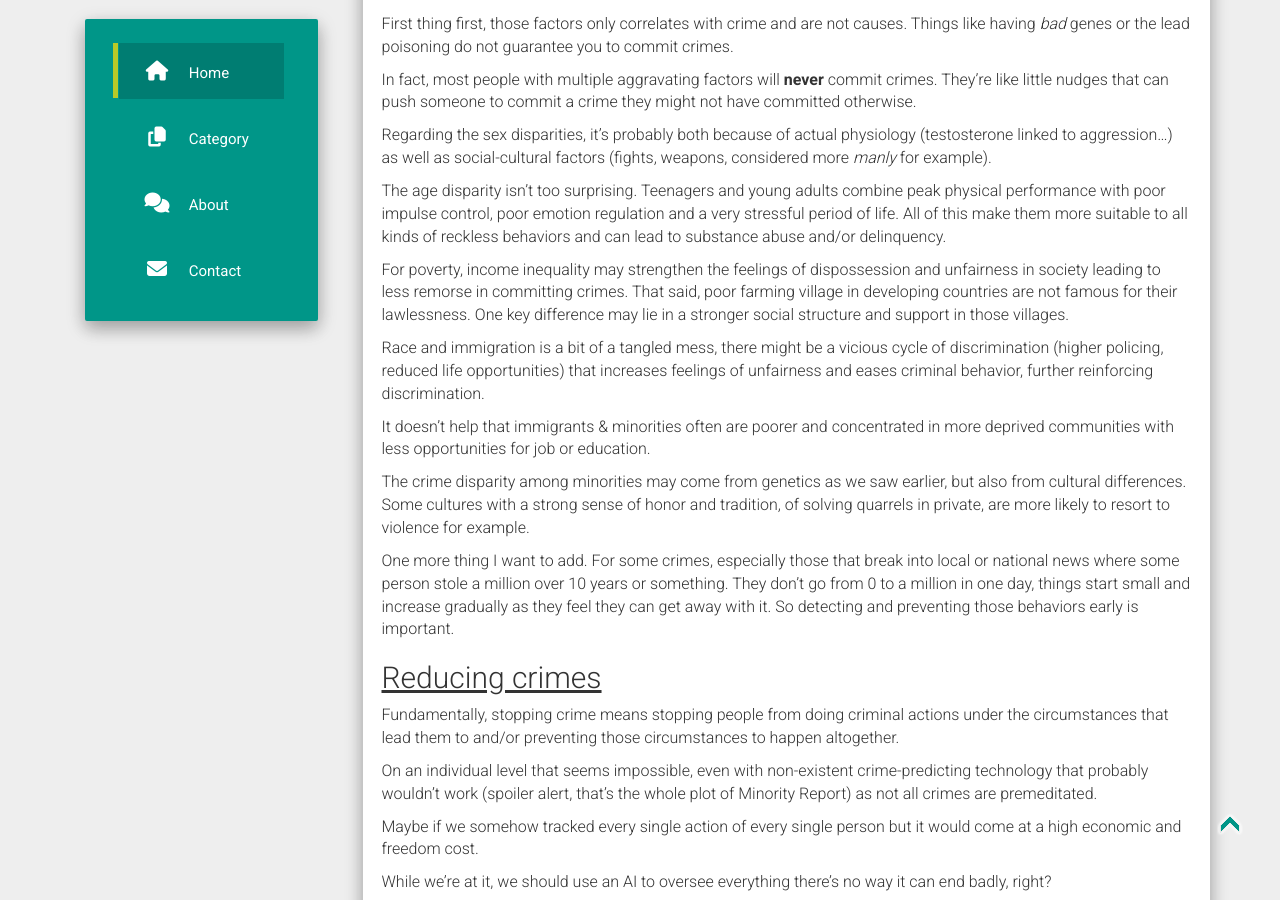
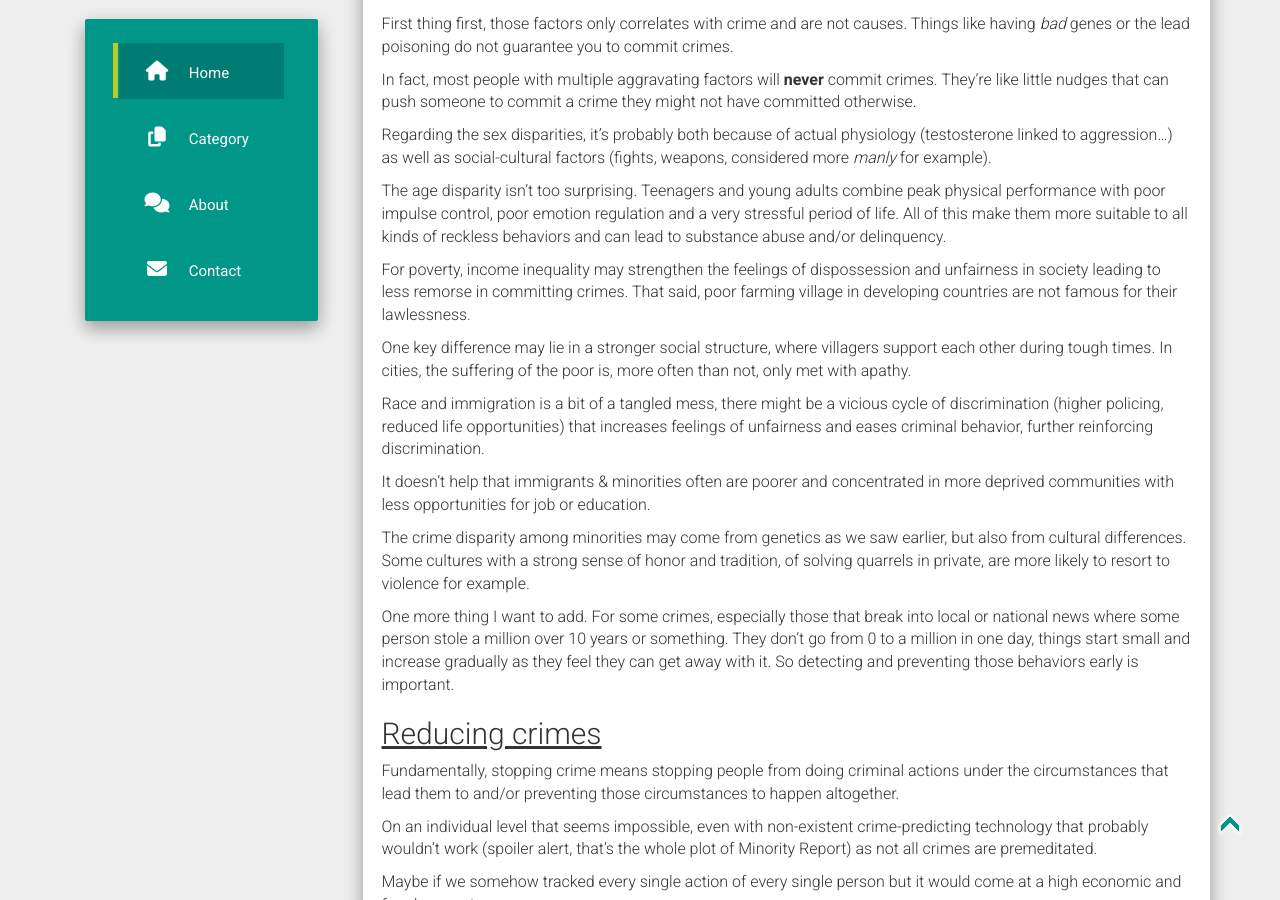
Before and after one commit to WanderingSpaceThinker/nonexistence, a Jekyll site: the page built from _posts/2021-06-19-Society-Issue-1-Crimes.md, in a window 1280 px wide and 900 px high, scrolled down 2361 px. Built offline with Jekyll 4.4.1, drawn with Linux system fonts in a browser that asks for light colours; nearby versions of some CDN libraries; comment, search, counter and statistics services are not loaded.

Commit message:
chore: update post

```diff
--- a/_posts/2021-06-19-Society-Issue-1-Crimes.md
+++ b/_posts/2021-06-19-Society-Issue-1-Crimes.md
@@ -73,7 +73,9 @@ Regarding the sex disparities, it's probably both because of actual physiology (
 
 The age disparity isn't too surprising. Teenagers and young adults combine peak physical performance with poor impulse control, poor emotion regulation and a very stressful period of life. All of this make them more suitable to all kinds of reckless behaviors and can lead to substance abuse and/or delinquency.
 
-For poverty, income inequality may strengthen the feelings of dispossession and unfairness in society leading to less remorse in committing crimes. That said, poor farming village in developing countries are not famous for their lawlessness. One key difference may lie in a stronger social structure and support in those villages.
+For poverty, income inequality may strengthen the feelings of dispossession and unfairness in society leading to less remorse in committing crimes. That said, poor farming village in developing countries are not famous for their lawlessness.
+
+One key difference may lie in a stronger social structure, where villagers support each other during tough times. In cities, the suffering of the poor is, more often than not, only met with apathy.
 
 Race and immigration is a bit of a tangled mess, there might be a vicious cycle of discrimination (higher policing, reduced life opportunities) that increases feelings of unfairness and eases criminal behavior, further reinforcing discrimination.
 
```
